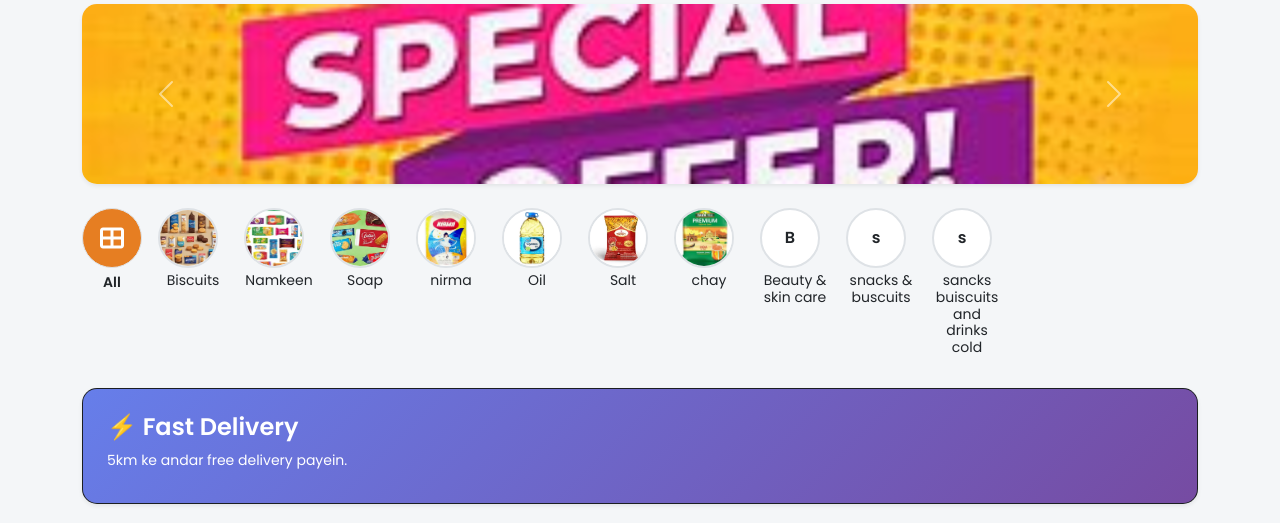
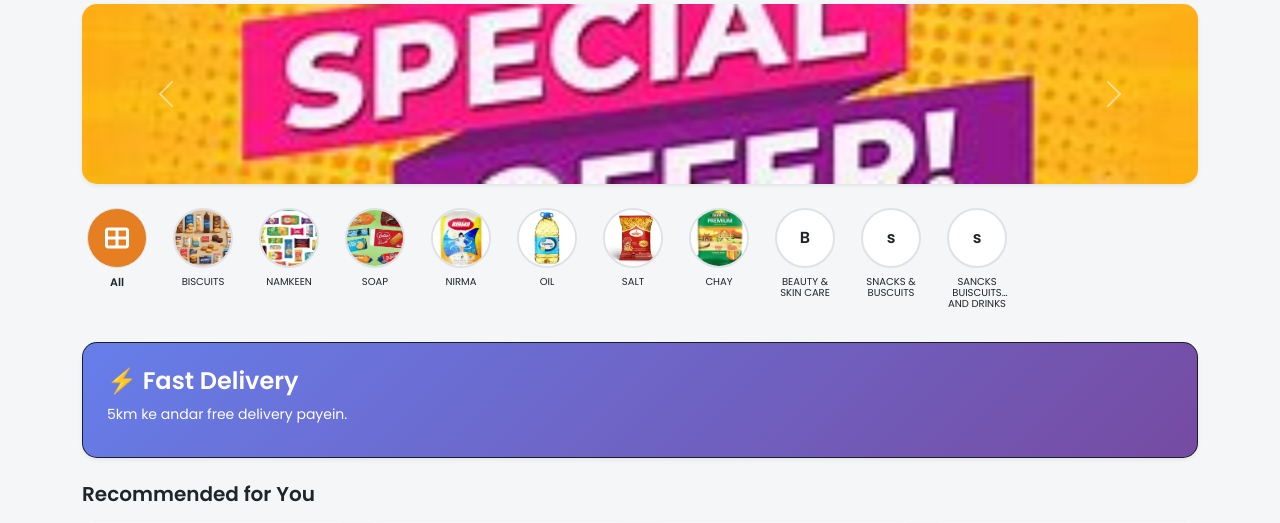
Before and after one commit to viveksahu1408/princemart, a Django app: page / in a window 1280 px wide. Shown: the part 130-653 px from the top of the page. Run offline with Django 5.2, Linux system fonts and the light colour scheme; data comes from the database, SQL or seed files in the repository; both versions use the stored data as it was after the commit.

Commit message:
Layout fix, Simple Invoice and Removed Pickup

```diff
--- a/store/views.py
+++ b/store/views.py
@@ -641,33 +641,26 @@ def admin_toggle_status(request, order_id):
     return redirect('admin_dashboard') # Wapas dashboard par bhej diya
 
 
-# --- 2. Thermal Receipt (Choti Machine ke liye) ---
+# --- 2. Thermal Receipt (Updated: No GST) ---
 def order_receipt_pdf(request, order_id):
     order = get_object_or_404(Order, id=order_id)
-    # Note: Maine yahan 'items' ka naam badal ke 'order_items' kar diya hai
-    # taaki jo HTML maine pehle diya tha usse match kare.
-    order_items = OrderItem.objects.filter(order=order)
 
-    # Tax Calculation (Same logic jo tune likha hai)
-    try:
-        amount_without_tax = round(float(order.total_amount) / 1.18, 2)
-        tax_amount = round(float(order.total_amount) - amount_without_tax, 2)
-    except:
-        amount_without_tax = 0
-        tax_amount = 0
+    # HTML template me humne loop 'items' par chalaya tha: {% for item in items %}
+    # Isliye yahan variable ka naam 'items' rakhna jaruri hai
+    items = OrderItem.objects.filter(order=order)
+
+    # --- GST CALCULATION REMOVED ---
+    # Ab hume alag se tax calculate karne ki jarurat nahi hai.
+    # HTML me hum seedha order.total_amount dikha rahe hain.
 
     context = {
         'order': order,
-        'order_items': order_items, # Dhyan dena: HTML me humne 'order_items' use kiya hai
-        'amount_without_tax': amount_without_tax,
-        'tax_amount': tax_amount,
+        'items': items,  # HTML ke saath match karne ke liye key 'items' rakhi hai
         'today': datetime.date.today(),
     }
 
-    # YAHAN CHANGE HUA HAI:
-    # Humne 'invoice.html' ki jagah naya 'receipt_pdf.html' lagaya hai
-    return render_to_pdf('receipt_pdf.html', context)
-
+    # Template ka naam wahi rakhna jo tumne banaya hai (invoice.html ya receipt_pdf.html)
+    return render_to_pdf('invoice.html', context)
 
 # --- Customer Search & Insights View ---
 @staff_member_required
--- a/templates/index.html
+++ b/templates/index.html
@@ -37,21 +37,20 @@
 <div class="d-flex overflow-auto mb-4 pb-2" style="white-space: nowrap; scrollbar-width: none; -ms-overflow-style: none;">
 
     <a href="/" class="text-decoration-none text-dark">
-        <div class="text-center me-3">
-            <div class="rounded-circle d-flex align-items-center justify-content-center border"
+        <div class="text-center me-3" style="width: 70px;">
+            <div class="rounded-circle d-flex align-items-center justify-content-center border mx-auto"
                  style="width: 60px; height: 60px; font-size: 24px;
                  background: {% if not request.GET.category %}#e67e22{% else %}#fff{% endif %};
                  color: {% if not request.GET.category %}#fff{% else %}#000{% endif %};">
                 <i class="fas fa-th-large"></i>
             </div>
-            <small class="d-block mt-1 fw-bold">All</small>
+            <small class="d-block mt-2 fw-bold" style="font-size: 11px; line-height: 1.1;">All</small>
         </div>
     </a>
 
     {% for cat in categories %}
     <a href="/?category={{ cat.id }}" class="text-decoration-none text-dark">
-        <div class="text-center me-3">
-            <div class="rounded-circle border d-flex align-items-center justify-content-center overflow-hidden"
+        <div class="text-center me-3" style="width: 70px;"> <div class="rounded-circle border d-flex align-items-center justify-content-center overflow-hidden mx-auto"
                  style="width: 60px; height: 60px;
                  border: 2px solid {% if request.GET.category == cat.id|stringformat:'s' %}#e67e22{% else %}#dee2e6{% endif %} !important;
                  background: #fff;">
@@ -63,13 +62,13 @@
                 {% endif %}
             </div>
 
-            <!-- <small class="d-block mt-1 {% if request.GET.category == cat.id|stringformat:'s' %}fw-bold text-primary{% endif %}">
-                {{ cat.name }}
-            </small> -->
-            <small class="d-block mt-1 mx-auto {% if request.GET.category == cat.id|stringformat:'s' %}fw-bold text-primary{% endif %}"
-              style="width: 70px; word-wrap: break-word; white-space: normal; line-height: 1.2;">
-            {{ cat.name }}
-            </small>
+            <div class="d-flex align-items-start justify-content-center mt-2" style="height: 34px; overflow: hidden;">
+                <small class="text-center {% if request.GET.category == cat.id|stringformat:'s' %}fw-bold text-primary{% endif %}"
+                    style="font-size: 10px; line-height: 1.1; white-space: normal; word-wrap: break-word; display: -webkit-box; -webkit-line-clamp: 2; -webkit-box-orient: vertical;">
+                    {{ cat.name|upper }}
+                </small>
+            </div>
+
         </div>
     </a>
     {% endfor %}
@@ -102,16 +101,13 @@
             </div>
 
             <div class="card-body p-2 d-flex flex-column">
-
                 <h6 class="card-title mb-1" style="font-size: 14px; line-height: 1.4;">
                     {{ product.name }}
                 </h6>
 
                 <div class="d-flex justify-content-between align-items-center mb-1">
                     <p class="text-muted small mb-0" style="font-size: 12px;">{{ product.unit }}</p>
-
-                    {% if product.total_sold > 0 %}
-                    {% endif %}
+                    {% if product.total_sold > 0 %}{% endif %}
                 </div>
 
                 <div class="mb-2">
@@ -126,36 +122,25 @@
 
                 <div class="mt-auto">
                     {% if product.stock_quantity > 0 %}
-
                     <div class="row g-2 mb-2">
                         <div class="col-12">
                             <div class="input-group input-group-custom-qty">
-                                <button class="btn btn-outline-secondary qty-btn" type="button"
-                                        onclick="changeQty('{{ product.id }}', -1)">-</button>
-
-                                <input type="text" id="qty-{{ product.id }}" class="form-control text-center qty-input"
-                                       value="1" readonly style="background: white;">
-
-                                <button class="btn btn-outline-success qty-btn" type="button"
-                                        onclick="changeQty('{{ product.id }}', 1, {{ product.stock_quantity }})">+</button>
+                                <button class="btn btn-outline-secondary qty-btn" type="button" onclick="changeQty('{{ product.id }}', -1)">-</button>
+                                <input type="text" id="qty-{{ product.id }}" class="form-control text-center qty-input" value="1" readonly style="background: white;">
+                                <button class="btn btn-outline-success qty-btn" type="button" onclick="changeQty('{{ product.id }}', 1, {{ product.stock_quantity }})">+</button>
                             </div>
                         </div>
                     </div>
 
                     <div class="row g-2">
                         <div class="col-12">
-                            <button onclick="addToCart('{{ product.id }}', '{% url 'add_to_cart' product.id %}')"
-                                    class="btn btn-primary w-100 add-btn-height">
-                                Add
-                                <i class="fas fa-cart-plus"></i>
+                            <button onclick="addToCart('{{ product.id }}', '{% url 'add_to_cart' product.id %}')" class="btn btn-primary w-100 add-btn-height">
+                                Add <i class="fas fa-cart-plus"></i>
                             </button>
                         </div>
                     </div>
-
                     {% else %}
-                        <button class="btn btn-sm btn-secondary w-100" disabled>
-                            Out of Stock
-                        </button>
+                        <button class="btn btn-sm btn-secondary w-100" disabled>Out of Stock</button>
                     {% endif %}
                 </div>
             </div>
@@ -171,45 +156,28 @@
         let inputField = document.getElementById('qty-' + productId);
         let currentQty = parseInt(inputField.value);
         let newQty = currentQty + change;
-
         if (newQty < 1) return;
-        if (maxStock && newQty > maxStock) {
-            alert("Sorry, bas itna hi stock bacha hai!");
-            return;
-        }
+        if (maxStock && newQty > maxStock) { alert("Sorry, bas itna hi stock bacha hai!"); return; }
         inputField.value = newQty;
     }
 
     function addToCart(productId, baseUrl) {
         let qty = document.getElementById('qty-' + productId).value;
         let finalUrl = `${baseUrl}?quantity=${qty}`;
-
-        fetch(finalUrl)
-        .then(response => response.json())
-        .then(data => {
+        fetch(finalUrl).then(response => response.json()).then(data => {
             if (data.status === 'success') {
-
                 let cartBadge = document.getElementById('cart-count');
-                if (cartBadge) {
-                    cartBadge.innerText = data.cart_count;
-                }
+                if (cartBadge) { cartBadge.innerText = data.cart_count; }
 
                 let toastMessage = document.getElementById('toast-message');
                 toastMessage.innerText = data.message;
-
                 let toastElement = document.getElementById('cartToast');
                 let toast = new bootstrap.Toast(toastElement);
                 toast.show();
 
                 document.getElementById('qty-' + productId).value = 1;
-
-            } else {
-                alert("Error: " + data.message);
-            }
-        })
-        .catch(error => {
-            console.error('Error:', error);
-        });
+            } else { alert("Error: " + data.message); }
+        }).catch(error => { console.error('Error:', error); });
     }
 </script>
 
```
Also changed, not shown: templates/checkout.html (+1 -16 lines), templates/invoice.html (+8 -7 lines), db.sqlite3.
